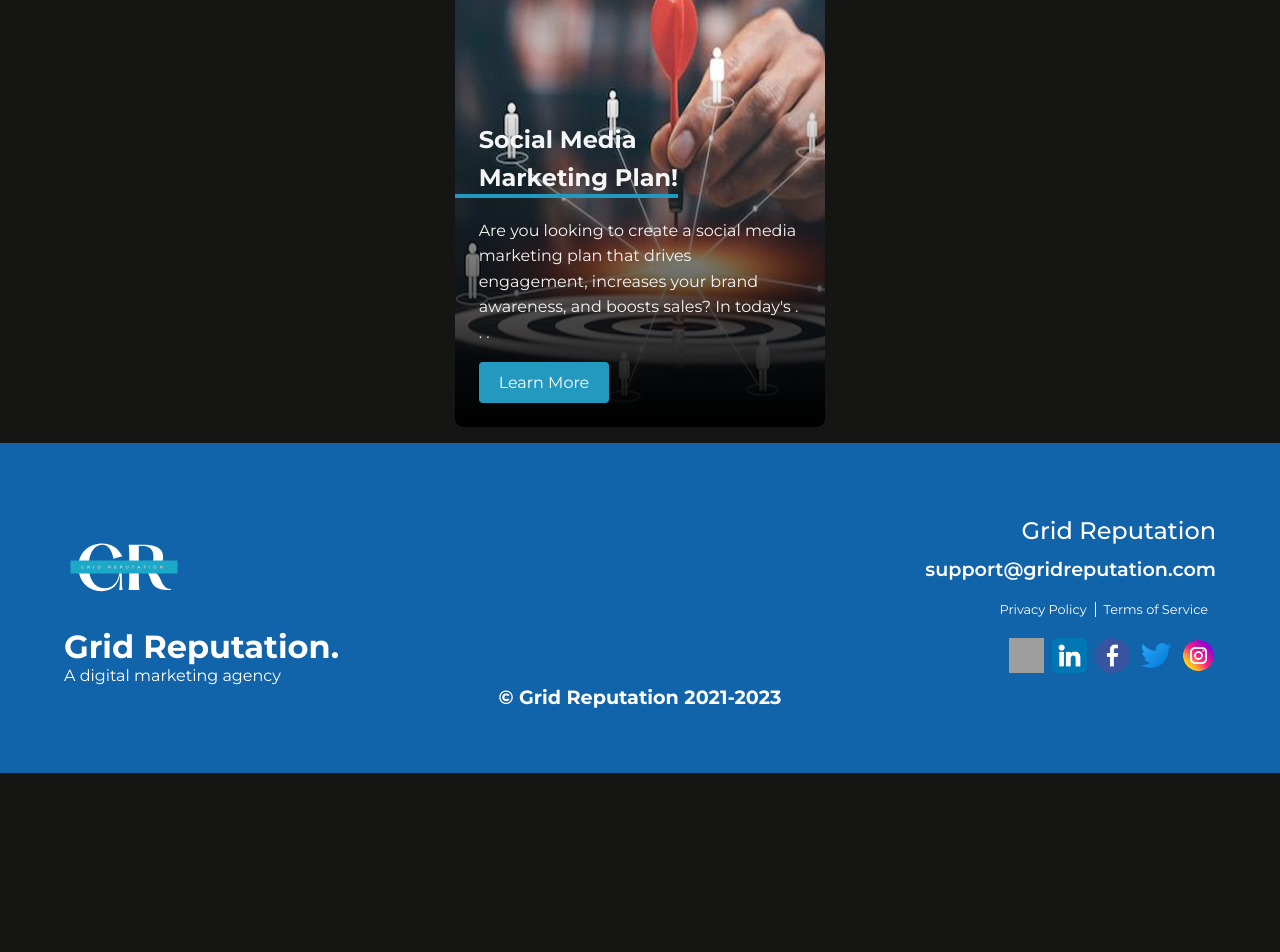
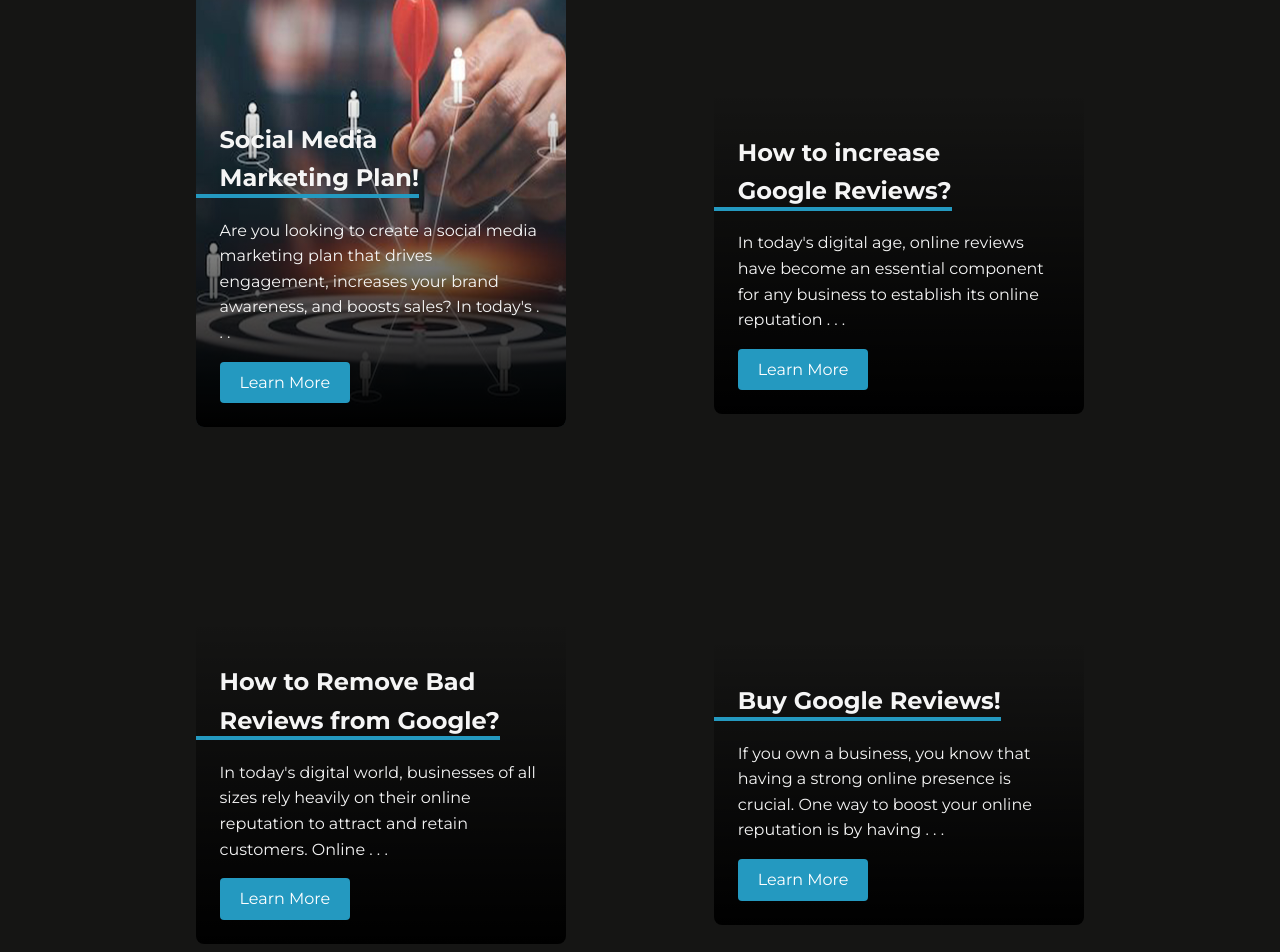
Before and after one commit to Rav1639/gridReputation, a Next.js app: page /blogs-home in a window 1280 px wide. Shown: the part 2320-3272 px from the top of the page. Before the commit the page ends 3093 px from the top, so only its background shows below. Built offline with nearby package versions, Linux system fonts and the light colour scheme; grey boxes are pictures that could not be loaded.

Commit message:
Update blogs-home.jsx

```diff
--- a/pages/blogs-home.jsx
+++ b/pages/blogs-home.jsx
@@ -157,6 +157,27 @@ export default function AboutUs() {
               <a href="/blog9" className={s.buttonn}>Learn More</a>
             </div>
           </div>
+          <div className={s.card} data-aos="fade-up">
+            <div className={s.cardcontent}>
+              <h2 className={s.cardtitle}>How to increase <br/>Google Reviews?</h2>
+              <p className={s.cardbody}>In today's digital age, online reviews have become an essential component for any business to establish its online reputation . . .</p>
+              <a href="/blog10" className={s.buttonn}>Learn More</a>
+            </div>
+          </div>
+          <div className={s.card} data-aos="fade-up">
+            <div className={s.cardcontent}>
+              <h2 className={s.cardtitle}>How to Remove Bad <br/> Reviews from Google?</h2>
+              <p className={s.cardbody}>In today's digital world, businesses of all sizes rely heavily on their online reputation to attract and retain customers. Online . . .</p>
+              <a href="/blog11" className={s.buttonn}>Learn More</a>
+            </div>
+          </div>
+          <div className={s.card} data-aos="fade-up">
+            <div className={s.cardcontent}>
+              <h2 className={s.cardtitle}>Buy Google Reviews!</h2>
+              <p className={s.cardbody}>If you own a business, you know that having a strong online presence is crucial. One way to boost your online reputation is by having . . .</p>
+              <a href="/blog12" className={s.buttonn}>Learn More</a>
+            </div>
+          </div>
         </div>
         <footer>
           <div id="footerMain">
```
